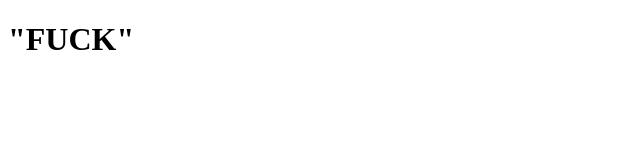
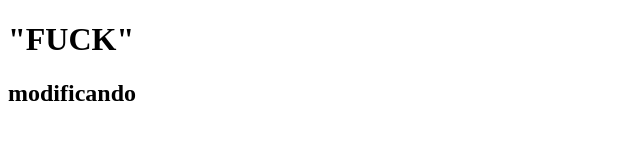
Before and after one commit to bcbarrera/miweb, a plain HTML site: page index.html in a window 1280 px wide. Shown: the whole page, without its empty margins (0-640 px from the left). Drawn offline with Linux system fonts and the light colour scheme.

Commit message:
mostrando status corto

```diff
--- a/index.html
+++ b/index.html
@@ -8,5 +8,6 @@
 </head>
 <body>
     <h1>"FUCK"</h1>
+    <h2>modificando</h2>
 </body>
 </html>
```
Also changed, not shown: archivo2.html (added, +1 -0 lines).
